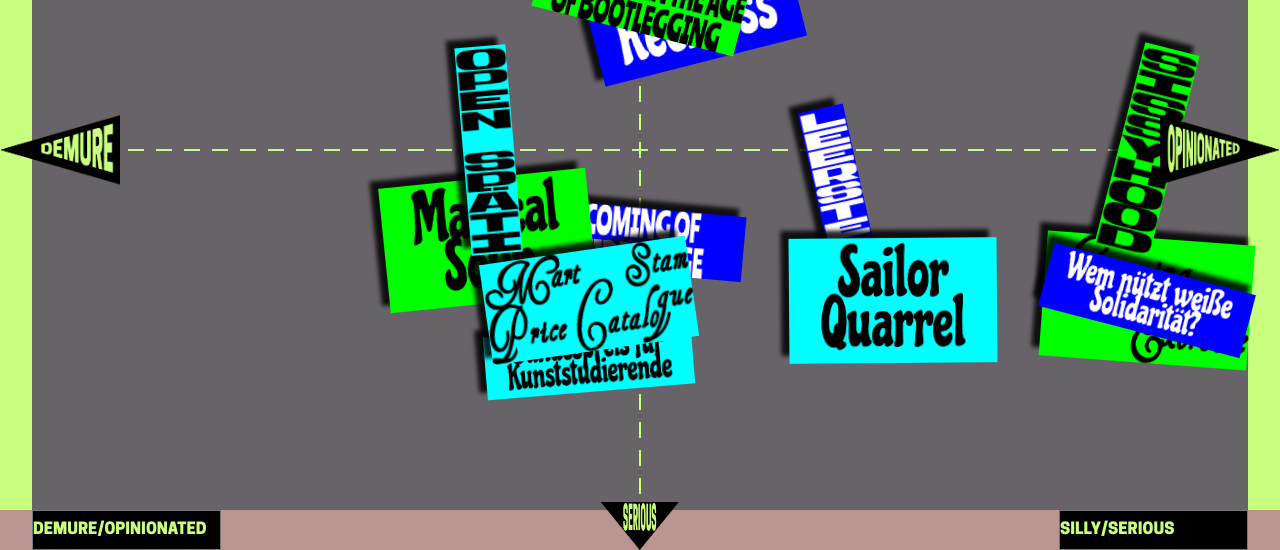
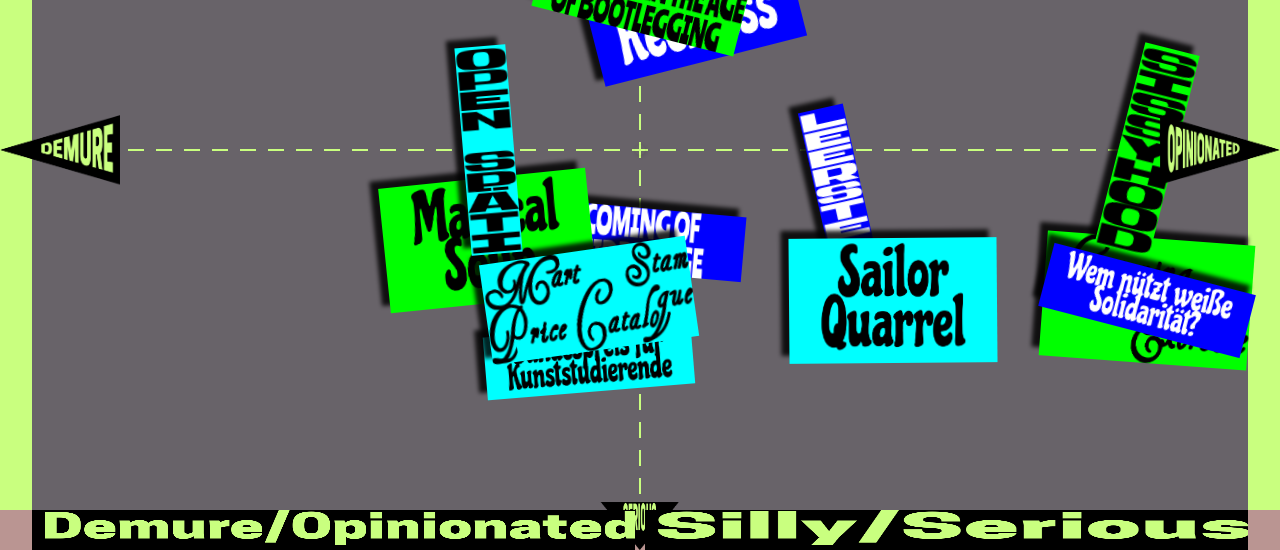
Before and after one commit to meowrhino/christine, a plain HTML site: page index.html in a window 1280 px wide. Shown: the part 250-800 px from the top of the page. Drawn offline with Linux system fonts and the light colour scheme.

Commit message:
lookin like somethin!

```diff
--- a/app.js
+++ b/app.js
@@ -63,7 +63,10 @@
     }
     renderizarSelectoresEjes();
     renderizarItems();
+
+    syncElasticMenuLabels();
     generateCardinalArrows();
+    syncElasticMenuLabels();
   };
   selectY.onchange = function () {
     ejeY = selectY.value;
@@ -72,7 +75,10 @@
     }
     renderizarSelectoresEjes();
     renderizarItems();
+
+    syncElasticMenuLabels();
     generateCardinalArrows();
+    syncElasticMenuLabels();
   };
 }
 
@@ -119,6 +125,51 @@
 // Ángulo aleatorio en rango [-max,+max]
 function randomAngle(max = 15) {
   return Math.random() * (max * 2) - max;
+}
+
+// ======== Elastic faux labels (reusable) ========
+function fitSpanToBox(span) {
+  if (!span) return;
+  const box = span.parentElement;
+  if (!box) return;
+
+  // reset to measure natural size
+  span.style.transform = "scale(1,1)";
+
+  const bw = Math.max(1, box.clientWidth - 6); // padding compensation
+  const bh = Math.max(1, box.clientHeight - 6);
+
+  // Use getBoundingClientRect for height when fonts differ
+  const rect = span.getBoundingClientRect();
+  const sw = Math.max(1, span.scrollWidth);
+  const sh = Math.max(1, rect.height || span.scrollHeight);
+
+  const sx = bw / sw;
+  const sy = bh / sh;
+
+  span.style.transformOrigin = "left center";
+  span.style.transform = `scale(${sx}, ${sy})`;
+}
+
+/**
+ * Update labels inside a menu container (default #menu).
+ * Finds pairs: .select-wrap → <select> + .select-faux > .elastic-label
+ * This is reusable for future menus: pass a selector or element.
+ */
+function syncElasticMenuLabels(container = "#menu") {
+  const root =
+    typeof container === "string"
+      ? document.querySelector(container)
+      : container;
+  if (!root) return;
+  root.querySelectorAll(".select-wrap").forEach((wrap) => {
+    const select = wrap.querySelector("select");
+    const span = wrap.querySelector(".select-faux > .elastic-label");
+    if (!select || !span) return;
+    const opt = select.options[select.selectedIndex];
+    span.textContent = opt ? opt.textContent : "";
+    fitSpanToBox(span);
+  });
 }
 
 // =============================
@@ -362,7 +413,10 @@
   await cargarItems();
   renderizarItems();
 
+  syncElasticMenuLabels();
+
   generateCardinalArrows();
+  syncElasticMenuLabels();
   showLastClickedAsTarget(); // radar y target central
 
   // — móvil/ptr — desactiva pan del navegador SOLO mientras se arrastra sobre el canvas
@@ -389,8 +443,11 @@
 
 window.addEventListener("resize", () => {
   renderizarItems();
+
+  syncElasticMenuLabels();
   centrarScroll(true);
   setTimeout(() => centrarScroll(false), 300);
+  syncElasticMenuLabels();
 });
 
 function centrarScroll(forceAuto = false) {
--- a/index.html
+++ b/index.html
@@ -19,8 +19,14 @@
   </div>
 
   <div id="menu">
+    <div class="select-wrap">
       <select id="eje-x" class="eje-selector" aria-label="X"></select>
+      <div class="select-faux"><span class="elastic-label"></span></div>
+    </div>
+    <div class="select-wrap">
       <select id="eje-y" class="eje-selector" aria-label="Y"></select>
+      <div class="select-faux"><span class="elastic-label"></span></div>
+    </div>
   </div>
 
   <div id="popup" class="oculto">
@@ -37,10 +43,10 @@
 
 
   <!-- Slots para flechas cardinales -->
-  <div id="slot-top"    class="cardinal-slot slot-top"></div>
-  <div id="slot-right"  class="cardinal-slot slot-right"></div>
+  <div id="slot-top" class="cardinal-slot slot-top"></div>
+  <div id="slot-right" class="cardinal-slot slot-right"></div>
   <div id="slot-bottom" class="cardinal-slot slot-bottom"></div>
-  <div id="slot-left"   class="cardinal-slot slot-left"></div>
+  <div id="slot-left" class="cardinal-slot slot-left"></div>
 </body>
 
 </html>
--- a/style.css
+++ b/style.css
@@ -530,3 +530,61 @@
     animation: none !important;
   }
 }
+
+/* === Elastic Menu (half-width per select, deform text to fit) === */
+#menu {
+  gap: var(--menu-gap, 10px);
+}
+
+.select-wrap {
+  position: relative;
+  height: var(--frame-v);
+  flex: 1 1 0;
+  max-width: calc((100% - var(--menu-gap, 10px)) / 2);
+  min-width: 120px;
+  overflow: hidden;
+  display: block;
+}
+
+/* Keep native select for a11y, but invisible; it covers the whole button */
+.select-wrap > select.eje-selector {
+  position: absolute;
+  inset: 0;
+  width: 100%;
+  height: 100%;
+  opacity: 0;
+  cursor: pointer;
+  z-index: 2;
+}
+
+/* Visual plate */
+.select-faux {
+  position: absolute;
+  inset: 0;
+  display: flex;
+  align-items: center;
+  justify-content: flex-start;
+  background: #000;
+  padding: 0 10px;
+  z-index: 1;
+}
+.select-faux > .elastic-label {
+  display: inline-block;
+  white-space: nowrap;
+  line-height: 1;
+  font-family: "CooperHewitt-Heavy", system-ui, -apple-system, Segoe UI, Roboto,
+    Arial, sans-serif;
+  font-weight: 800;
+  color: var(--mint-apple);
+  font-size: 180px; /* base huge size; will be scaled down/up */
+  transform-origin: left center;
+  will-change: transform;
+}
+
+/* On very narrow screens, allow selects to shrink below 50% if needed */
+@media (max-width: 520px) {
+  .select-wrap {
+    max-width: none;
+    flex: 1 1 45%;
+  }
+}
```
Lines whose indentation alone changed are shown as unchanged.
